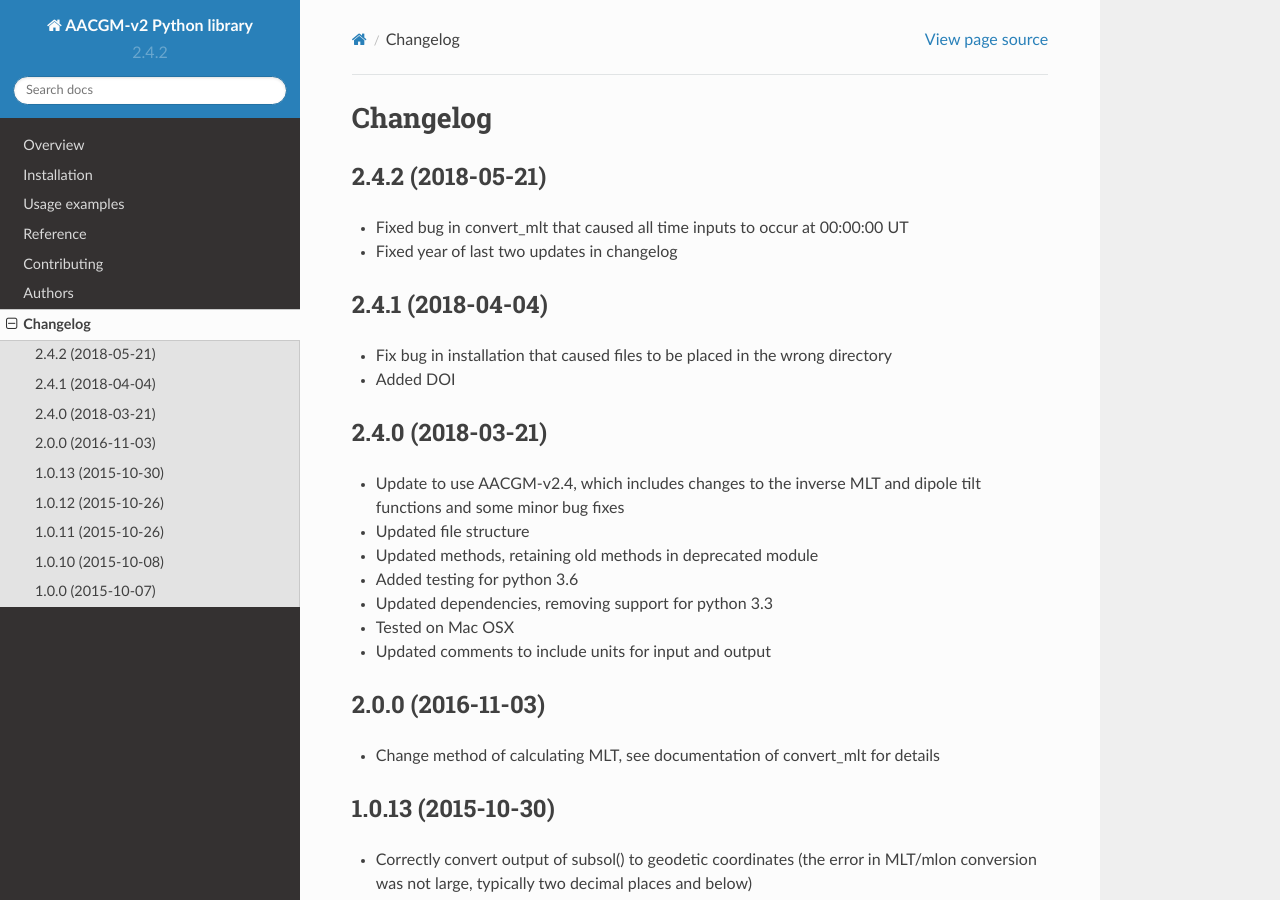
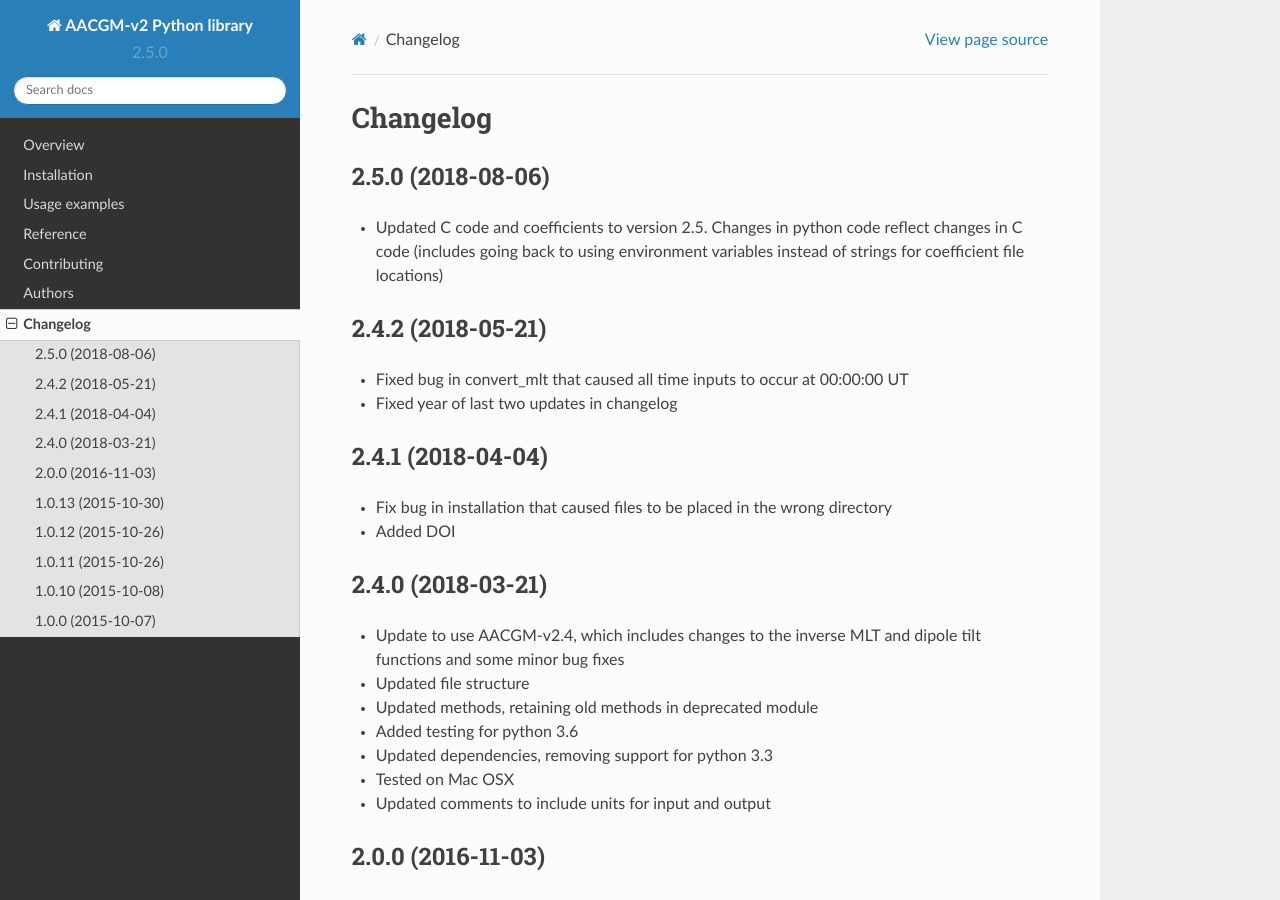
Before and after one commit to aburrell/aacgmv2, a Sphinx documentation site: the page built from docs/changelog.rst, in a window 1280 px wide and 900 px high. Built offline with Sphinx 7.4.7 and the Read the Docs theme 2.0.0, drawn with Linux system fonts in a browser that asks for light colours.

Commit message:
Version number
Updated version number in the documentation.

```diff
--- a/CHANGELOG.rst
+++ b/CHANGELOG.rst
@@ -1,6 +1,13 @@
 
 Changelog
 =========
+2.5.0 (2018-08-06)
+-----------------------------------------
+* Updated C code and coefficients to version 2.5.  Changes in python
+  code reflect changes in C code (includes going back to using environment
+  variables instead of strings for coefficient file locations)
+
+
 2.4.2 (2018-05-21)
 -----------------------------------------
 * Fixed bug in convert_mlt that caused all time inputs to occur
--- a/README.rst
+++ b/README.rst
@@ -7,7 +7,7 @@ Overview
 This is a Python wrapper for the `AACGM-v2 C library
 <http://superdarn.thayer.dartmouth.edu/aacgm.html>`_, which allows
 converting between geographic and magnetic coordinates. The currently included
-version of the C library is 2.4.  The package is free software
+version of the C library is 2.5.  The package is free software
 (MIT license).  When referencing this package, please cite both the package DOI
 and the AACGM-v2 journal article:
 
--- a/docs/conf.py
+++ b/docs/conf.py
@@ -24,7 +24,7 @@ project = u'AACGM-v2 Python library'
 year = u'2015'
 author = u'Angeline G. Burrell, Christer van der Meeren'
 copyright = '{0}, {1}'.format(year, author)
-version = release = u'2.4.2'
+version = release = u'2.5.0'
 # on_rtd is whether we are on readthedocs.org
 on_rtd = os.environ.get('READTHEDOCS', None) == 'True'
 
--- a/setup.py
+++ b/setup.py
@@ -24,14 +24,14 @@ if 'PY_CCOV' in os.environ.keys():
 
 setup(
     name='aacgmv2',
-    version='2.4.2',
+    version='2.5.0',
     license='MIT',
     description='A Python wrapper for AACGM-v2 magnetic coordinates',
     long_description='%s\n%s' % (read('README.rst'),
                                  re.sub(':[a-z]+:`~?(.*?)`',
                                         r'``\1``', read('CHANGELOG.rst'))),
     author='Angeline G. Burrell, Christer van der Meeren',
-    author_email='agb073000@utdallas.edu',
+    author_email='angeline.burrell@nrl.navy.mil',
     url='https://github.com/aburrell/aacgmv2',
     packages=find_packages(),
     include_package_data=True,
```
Also changed, not shown: .bumpversion.cfg, 1 other file.
